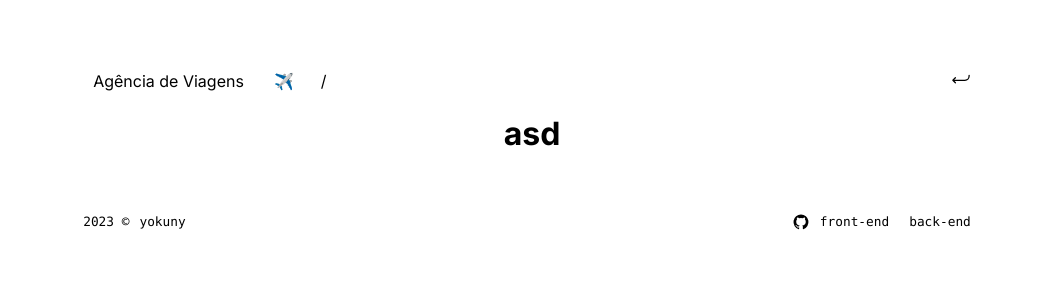
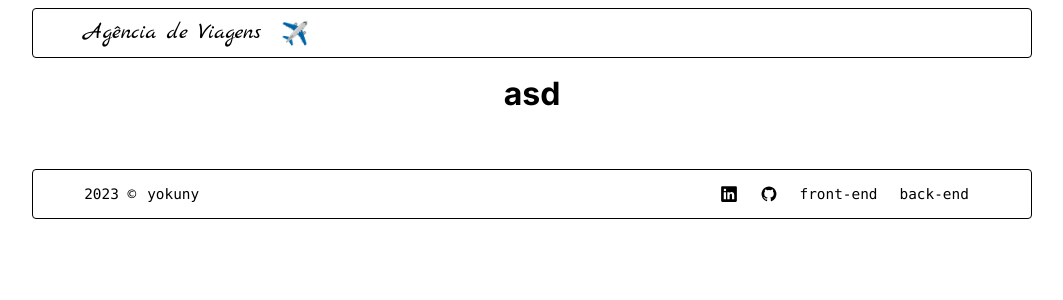
Before and after one commit to Yokuny/Freela, a Next.js app: page / in a window 1280 px wide. Shown: the top 300 px of the page, without its empty margins (108-1171 px from the left). Built offline with nearby package versions, Linux system fonts and the light colour scheme.

Commit message:
page layout done

```diff
--- a/components/Footer.js
+++ b/components/Footer.js
@@ -10,9 +10,14 @@ const Footer = () => {
         <Link href="https://github.com/Yokuny">yokuny</Link>
       </span>
       <span>
-        <Image width={18} height={18} src={"/github.svg"} alt="github logo" />
-        <Link href="https://github.com/Yokuny/shortly">front-end</Link>
-        <Link href="https://github.com/Yokuny/projeto17-shortly">back-end</Link>
+        <Link href="https://www.linkedin.com/in/yokuny/">
+          <Image width={18} height={18} src={"/linkedin.svg"} alt="linkdin logo" />
+        </Link>
+        <Link href="https://github.com/Yokuny">
+          <Image width={18} height={18} src={"/github.svg"} alt="github logo" />
+        </Link>
+        <Link href="https://github.com/Yokuny/projeto18-freela-front">front-end</Link>
+        <Link href="https://github.com/Yokuny/projeto18-freela-back">back-end</Link>
       </span>
     </footer>
   );
--- a/components/Header.js
+++ b/components/Header.js
@@ -3,20 +3,38 @@ import Link from "next/link";
 import Image from "next/image";
 import { usePathname } from "next/navigation";
 
+import { Marck_Script } from "next/font/google";
+const MarckScript = Marck_Script({
+  weight: "400",
+  subsets: ["latin"],
+  display: "swap",
+});
+
 import styles from "./layout.module.css";
 
 const Header = () => {
   const currentPage = usePathname();
+
+  const actualPage = currentPage.slice(1).toUpperCase();
+
+  const homePage =
+    currentPage === "/" ? (
+      <></>
+    ) : (
+      <Link href={"./"}>
+        <Image height={20} width={20} src={"/return.svg"} alt="return" />
+      </Link>
+    );
+
   return (
     <>
       <header className={styles.header}>
         <span>
-          <Link href={"./"}>Agência de Viagens</Link>
-          <p>{currentPage}</p>
+          <p className={MarckScript.className}>Agência de Viagens</p>
+          <p>✈️</p>
+          <p>{actualPage}</p>
         </span>
-        <Link href={"./"}>
-          <Image height={20} width={20} src={"/return.svg"} alt="return" />
-        </Link>
+        {homePage}
       </header>
     </>
   );
--- a/components/layout.module.css
+++ b/components/layout.module.css
@@ -1,40 +1,49 @@
 .header,
-  .footer,
-  .title {
+.footer{
+  height: 50px;
+  border: 1px solid black;
+  border-radius: var(--border-radius);
+
   display: flex;
   align-items: center;
   justify-content: space-between;
+
 }
+/* header */
 .header span{
+  font-size: 1.4rem;
   display: flex;
   align-items: center;
   gap: 20px;
 }
-  .header span p:before{
-    content:"✈️      ";
-    white-space: pre;
-
+.header span p:first-child{
+  font-size: 1.4rem;
 }
-
+.header span p:last-child{
+  font-size: 1rem;
+}
+/* footer */
 .footer {
   margin-top: 5vh;
 }
 .footer span {
   display: flex;
   align-items: center;
-    font-size: 0.8rem;
+  font-size: 0.9rem;
   font-family: var(--font-mono);
 }
 .footer span a,
 .header a{
+  display: flex;
+  align-items: center;
+
   padding: 5px 10px;
-    border-radius: 4px;
+  border-radius: var(--border-radius);
   text-decoration: none;
-    transition: background-color 0.3s ease-in;
+  border: 1px solid transparent;
 }
 .footer span a:hover,
 .header a:hover{
-    background-color: black;
-    color: white;
+  border: 1px solid black;
   text-decoration: underline;
 }
--- a/src/app/globals.css
+++ b/src/app/globals.css
@@ -1,8 +1,9 @@
 :root {
   --max-width: 1000px;
-  --border-radius: 12px;
+  --border-radius: 4px;
   --font-mono: ui-monospace, Menlo, Monaco, "Cascadia Mono", "Segoe UI Mono", "Roboto Mono", "Oxygen Mono",
     "Ubuntu Monospace", "Source Code Pro", "Fira Mono", "Droid Sans Mono", "Courier New", monospace;
+
 }
 * {
   box-sizing: border-box;
@@ -14,7 +15,7 @@ body {
   overflow-x: hidden;
 }
 body {
-  padding-top: 8vh;
+  margin-top: 1vh;
 
   display: flex;
   justify-content: center;
--- a/src/app/layout.js
+++ b/src/app/layout.js
@@ -1,9 +1,10 @@
 import "./globals.css";
+import { Inter } from "next/font/google";
+const inter = Inter({ subsets: ["latin"] });
+
 import Header from "/components/Header.js";
 import Footer from "/components/Footer.js";
 
-import { Inter } from "next/font/google";
-const inter = Inter({ subsets: ["latin"] });
 
 export const metadata = {
   title: "Shortly",
```
Also changed, not shown: src/app/signin/page.js (deleted, +0 -16 lines), src/app/signin/singin.module.css (deleted, +0 -12 lines), src/app/signup/page.js (deleted, +0 -20 lines), src/app/signup/singup.module.css (deleted, +0 -12 lines), public/linkedin.svg (added), 1 other file (tests, documents, lock files or other folders). Lines whose indentation alone changed are shown as unchanged.
